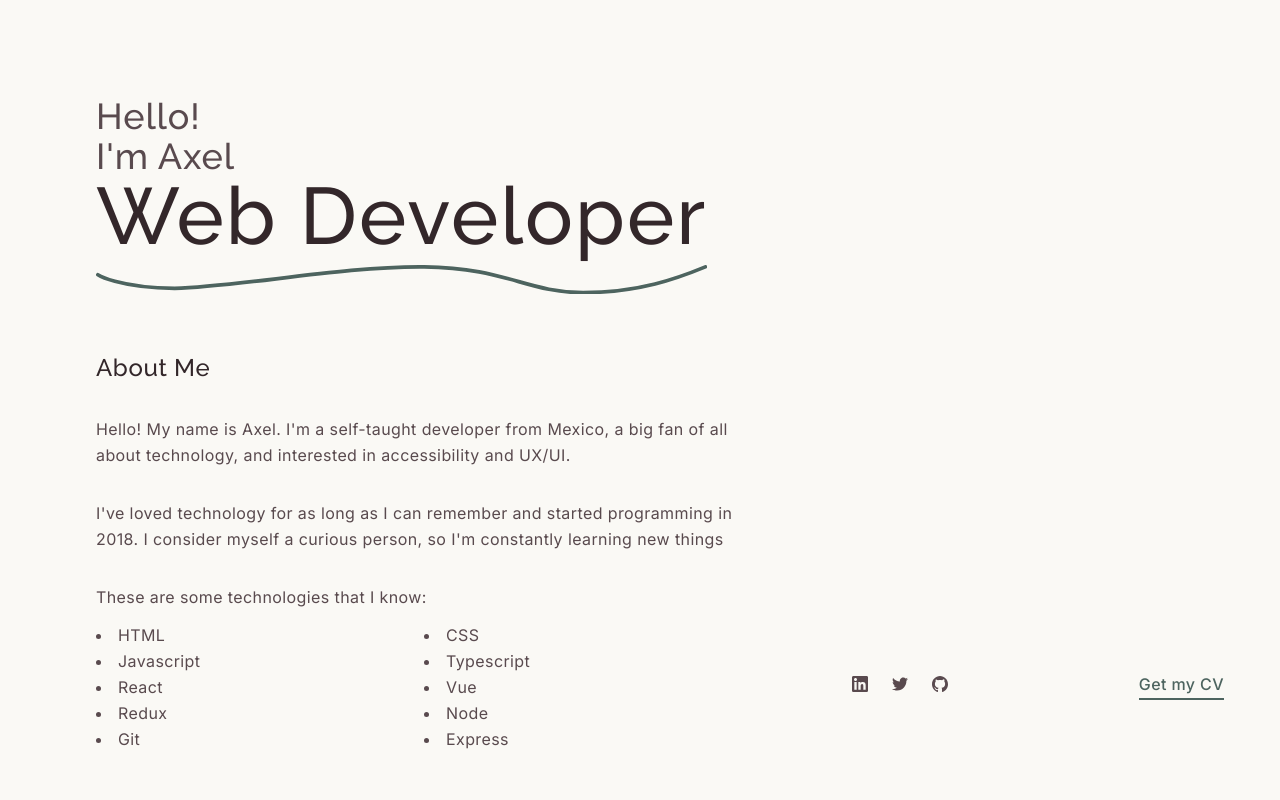
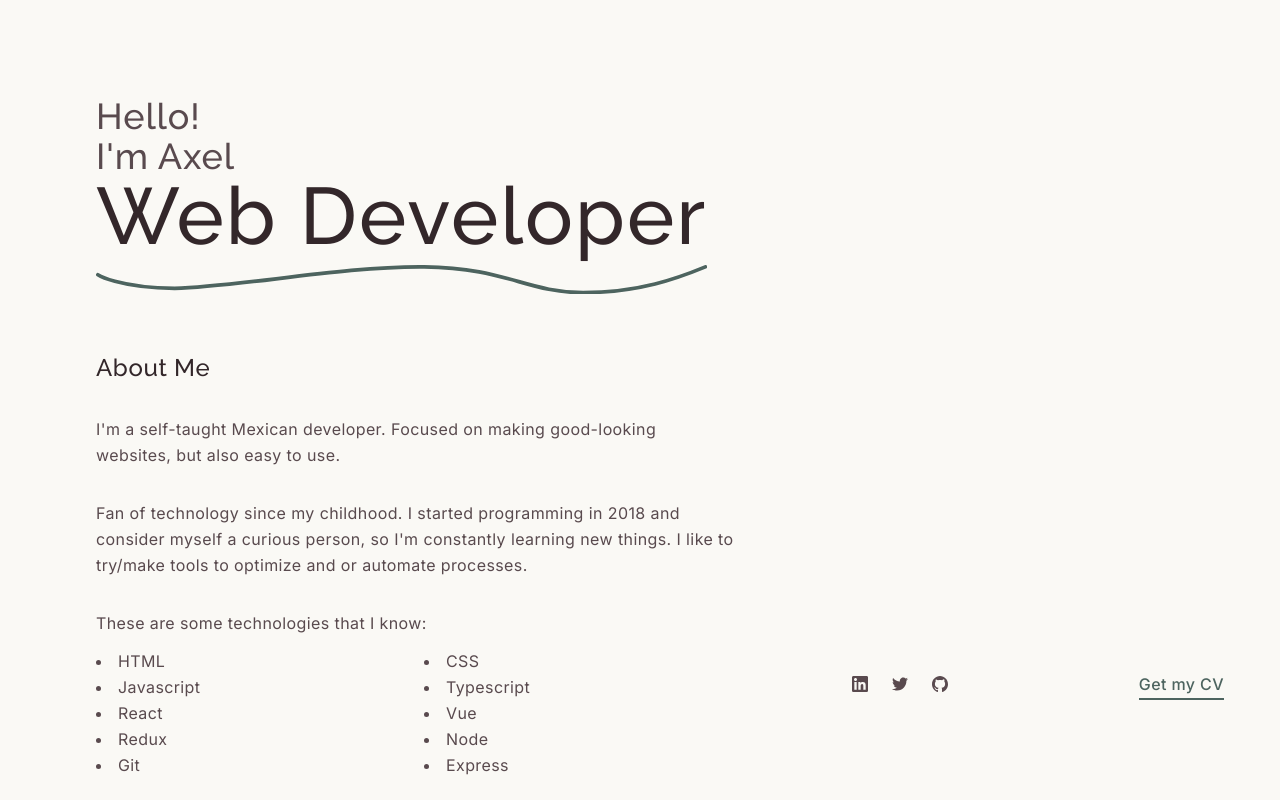
Before and after one commit to axelvc/portfolio, a Next.js app: page / in a window 1280 px wide. Shown: the top 800 px of the page. Built offline with nearby package versions, Linux system fonts and the light colour scheme.

Commit message:
docs: update about and cv

```diff
--- a/components/Footer.tsx
+++ b/components/Footer.tsx
@@ -25,7 +25,7 @@ export default function Footer({ className, data }: Props) {
           onChange={ev => changeLang(ev.target.value)}
           data-cursor-root-class="dark:mix-blend-difference"
           data-cursor-class="scale-[3] dark:opacity-100"
-          className="p-1 rounded border border-brown-400 dark:bg-brown-900"
+          className="p-1 rounded border border-brown-400 bg-gray-50 dark:bg-brown-900"
         >
           {router.locales!.map(locale => (
             <option key={locale} value={locale}>
--- a/data/en.ts
+++ b/data/en.ts
@@ -10,8 +10,8 @@ const locale = {
   about: {
     title: 'About me',
     description: [
-      "Hello! My name is Axel. I'm a self-taught developer from Mexico, a big fan of all about technology, and interested in accessibility and UX/UI.",
-      "I've loved technology for as long as I can remember and started programming in 2018. I consider myself a curious person, so I'm constantly learning new things",
+      "I'm a self-taught Mexican developer. Focused on making good-looking websites, but also easy to use.",
+      "Fan of technology since my childhood. I started programming in 2018 and consider myself a curious person, so I'm constantly learning new things. I like to try/make tools to optimize and or automate processes.",
     ],
     skills: {
       text: 'These are some technologies that I know:',
--- a/data/es.ts
+++ b/data/es.ts
@@ -10,8 +10,8 @@ const locale: PageData = {
   about: {
     title: 'Sobre mí',
     description: [
-      'Hola! Me llamo Axel. Soy un programador autodidacta de México, fanático de todo lo relacionado a la tecnología, también interesado en accesibilidad y UX/UI',
-      'Me ha encantado la tecnología desde que tengo memoria y empece en la programación en el 2018. Me considero una persona curiosa, por lo que siempre estoy cosas nuevas',
+      "Soy un desarrollador mexicano autodidacta. Enfocado en hacer sitios web atractivos, pero también fáciles de usar.",
+      "Fanático de la tecnología desde mi infancia. Empecé a programar en 2018 y me considero una persona curiosa, por lo que constantemente estoy aprendiendo cosas nuevas. Me gusta probar/hacer herramientas para optimizar y/o automatizar procesos."
     ],
     skills: {
       text: 'Algunas tecnologías que conozco:',
```
Also changed, not shown: 2 other files (tests, documents, lock files or other folders).
